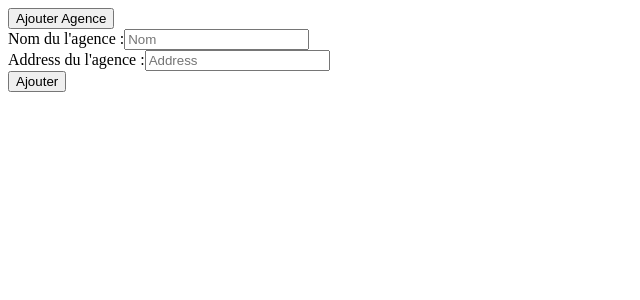
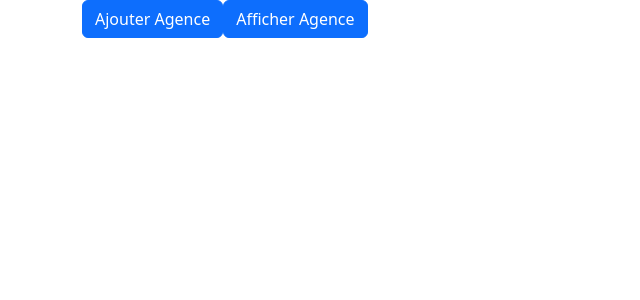
Before and after one commit to ChouaibiMarwen/BankMaterialsManagement, an Angular app in the folder frontend-bankMaterielsManagement/: page /agencies in a window 1280 px wide. Shown: the top 300 px of the page, without its empty margins (0-640 px from the left). Built offline with nearby package versions, Linux system fonts and the light colour scheme.

Commit message:
agencies table created

```diff
--- a/frontend-bankMaterielsManagement/angular.json
+++ b/frontend-bankMaterielsManagement/angular.json
@@ -30,9 +30,13 @@
               "src/assets"
             ],
             "styles": [
-              "src/styles.css"
+              "src/styles.css",
+              "node_modules/bootstrap/dist/css/bootstrap.min.css"
             ],
-            "scripts": []
+            "scripts": [
+              "node_modules/bootstrap/dist/js/bootstrap.min.js",
+              "node_modules/jquery/dist/jquery.min.js"
+            ]
           },
           "configurations": {
             "production": {
@@ -97,12 +101,11 @@
               "src/assets"
             ],
             "styles": [
-              "src/styles.css",
-              "node_modules/bootstrap/dist/css/bootstrap.min.css"
+              "src/styles.css"
+
             ],
             "scripts": [
-              "node_modules/bootstrap/dist/js/bootstrap.min.js",
-              "node_modules/jquery/dist/jquery.min.js"
+
             ]
           }
         }
--- a/frontend-bankMaterielsManagement/src/app/agency-dashboard/agency-dashboard.component.html
+++ b/frontend-bankMaterielsManagement/src/app/agency-dashboard/agency-dashboard.component.html
@@ -1,26 +1,32 @@
 <div class="container">
 
     <!--Collapse button-->
-    <button class="btn" type="button" data-toggle="collapse" data-target="#collapseExample" aria-expanded="false" aria-controls="collapseExample">
-        Ajouter Agence
-    </button>
+    <p>
+        <button class="btn btn-primary" type="button" data-bs-toggle="collapse" data-bs-target="#add" aria-expanded="false" aria-controls="collapseExample">
+           Ajouter Agence
+        </button>
+        <button class="btn btn-primary" type="button" data-bs-toggle="collapse" data-bs-target="#display" aria-expanded="false" aria-controls="collapseExample">
+            Afficher Agence
+         </button>
+    </p>
 
-    <div class="collapse btn-primary" id="collapseExample">
+    <!--Add agency div-->
+    <div class="collapse" id="add">
 
         <!--Add agency form-->
 
         <form>
-            <div class="form-group">
+            <div class="form-group mt-2">
                 <label for="agencyName">Nom du l'agence :</label>
                 <input type="text" class="form-control" id="agencyName" placeholder="Nom">
             </div>
 
-            <div class="form-group">
+            <div class="form-group mt-2">
                 <label for="agencyAddress">Address du l'agence :</label>
                 <input type="text" class="form-control" id="agencyAddress" placeholder="Address">
             </div>
 
-            <div class="form-group">
+            <div class="form-group mt-2">
                 <button class="btn btn-primary" type="button">Ajouter</button>
             </div>
 
@@ -28,4 +34,23 @@
 
     </div>
 
+    <!--display agency div-->
+    <div class="collapse" id="display">
+
+        <!--agencies tables-->
+        <table class="table">
+            <thead>
+                <tr>
+                    <th scope="col">#</th>
+                    <th scope="col">Nom</th>
+                    <th scope="col">Address</th>
+                    <th scope="col">Modifier</th>
+                    <th scope="col">Supprimer</th>
+                    <th scope="col">Plus</th>
+                </tr>
+
+            </thead>
+        </table>
+    </div>
+
 </div>
```
